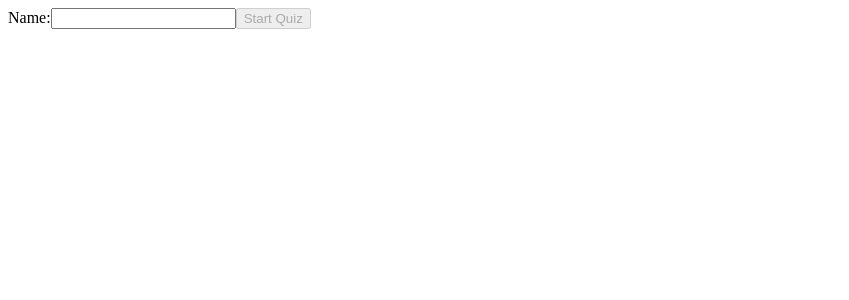
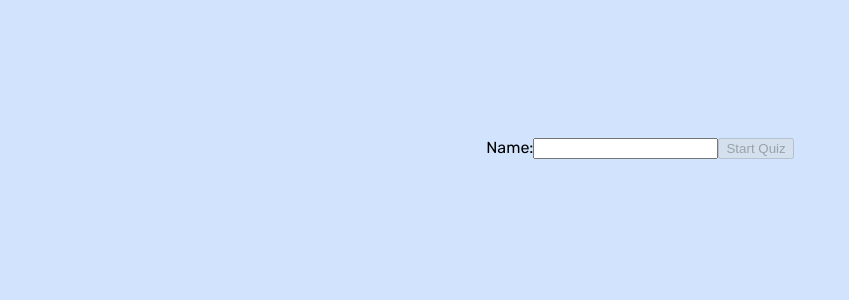
Before and after one commit to Zajecia-PJATK/projektprogramistyczny-Filiposki54, a React (Create React App) app in the folder projekt-quiz-app/: page /addQuiz in a window 1280 px wide. Shown: the top 300 px of the page, without its empty margins (0-849 px from the left). Built offline with nearby package versions, Linux system fonts and the light colour scheme.

Commit message:
Style
Dodano ogólny wygląd dla większości widoków. ps - żaden ze mnie artysta

```diff
--- a/projekt-quiz-app/src/App.js
+++ b/projekt-quiz-app/src/App.js
@@ -1,3 +1,4 @@
+import './styles/app.scss';
 import React, { useState, useContext } from 'react';
 import { Route, Routes } from 'react-router-dom';
 import QuizList from './Pages/QuizList';
@@ -13,6 +14,7 @@ const App = () => {
 
   return (
     <>
+      <div className='app'>
         <QuizContext.Provider value={{ score, setScore, name, setName }}>
           <Routes>
             <Route path='/' element={<Menu />} />
@@ -23,6 +25,7 @@ const App = () => {
             <Route path='*' element={<h1>PAGE NOT FOUND</h1>} />
           </Routes>
         </QuizContext.Provider>
+      </div>
     </>
   );
 };
--- a/projekt-quiz-app/src/Pages/QuizPage.js
+++ b/projekt-quiz-app/src/Pages/QuizPage.js
@@ -1,3 +1,4 @@
+import '../styles/quizPage.scss';
 import React, { useState, useContext } from 'react';
 import { Link, useParams } from 'react-router-dom';
 import quizzes from '../helpers/quizzes.json';
@@ -45,10 +46,9 @@ const QuizPage = () => {
 
   return (
     <>
+      <h1 className='quiz-title'>{quiz.title}</h1>
       {quiz.questions[currentQuestion].type === 'singleChoice' ? (
         <div className='quiz-container'>
-          <h1 className='quiz-title'>{quiz.title}</h1>
-          <div className='singleChoice'>
           <h3 className='quiz-question'>
             {quiz.questions[currentQuestion].question}
           </h3>
@@ -61,11 +61,8 @@ const QuizPage = () => {
             </button>
           ))}
         </div>
-        </div>
       ) : quiz.questions[currentQuestion].type === 'multipleChoice' ? (
         <div className='quiz-container'>
-          <h1 className='quiz-title'>{quiz.title}</h1>
-          <div className='multipleChoice'>
           <h3 className='quiz-question'>
             {quiz.questions[currentQuestion].question}
           </h3>
@@ -81,11 +78,8 @@ const QuizPage = () => {
             </div>
           ))}
         </div>
-        </div>
       ) : quiz.questions[currentQuestion].type === 'trueFalse' ? (
         <div className='quiz-container'>
-          <h1 className='quiz-title'>{quiz.title}</h1>
-          <div className='trueFalse'>
           <h3 className='quiz-question'>
             {quiz.questions[currentQuestion].question}
           </h3>
@@ -98,11 +92,8 @@ const QuizPage = () => {
             </button>
           ))}
         </div>
-        </div>
       ) : quiz.questions[currentQuestion].type === 'shortAnswer' ? (
         <div className='quiz-container'>
-          <h1 className='quiz-title'>{quiz.title}</h1>
-          <div className='shortAnswer'>
           <h3 className='quiz-question'>
             {quiz.questions[currentQuestion].question}
           </h3>
@@ -121,11 +112,8 @@ const QuizPage = () => {
             }}
           />
         </div>
-        </div>
       ) : quiz.questions[currentQuestion].type === 'selectFromList' ? (
         <div className=' quiz-container'>
-          <h1 className='quiz-title'>{quiz.title}</h1>
-          <div className='selectFromList'>
           <h3 className='quiz question'>
             {quiz.questions[currentQuestion].question}
           </h3>
@@ -140,11 +128,8 @@ const QuizPage = () => {
             ))}
           </select>
         </div>
-        </div>
       ) : quiz.questions[currentQuestion].type === 'fillInTheBlank' ? (
         <div className='quiz-container'>
-          <h1 className='quiz-title'>{quiz.title}</h1>
-          <div className='fillInTheBlank'>
           <h3 className='quiz-question'>
             {quiz.questions[currentQuestion].question}
           </h3>
@@ -162,7 +147,6 @@ const QuizPage = () => {
               }
             }}
           />
-          </div>
         </div>
       ) : (
         <></>
--- /dev/null
+++ b/projekt-quiz-app/src/styles/app.scss
@@ -0,0 +1,10 @@
+@import './varibles.scss';
+
+.app {
+  display: flex;
+  flex-direction: column;
+  align-items: center;
+  justify-content: center;
+  height: 100%;
+  margin-top: 10%;
+}
--- a/projekt-quiz-app/src/styles/index.scss
+++ b/projekt-quiz-app/src/styles/index.scss
@@ -0,0 +1,16 @@
+@import './varibles.scss';
+
+* {
+  box-sizing: border-box;
+  margin: 0;
+}
+
+body {
+  width: 100%;
+  font-family: $Rubik;
+  background-color: $blue;
+}
+
+#root {
+  height: 100%;
+}
--- /dev/null
+++ b/projekt-quiz-app/src/styles/quizPage.scss
@@ -0,0 +1,50 @@
+@import './varibles.scss';
+
+.name-prompt-container {
+}
+.name-prompt-label {
+}
+
+.quiz-container {
+  width: 50%;
+  height: 500px;
+  display: flex;
+  flex-direction: column;
+  align-items: center;
+  justify-content: center;
+  background-color: $yellow;
+  border-radius: $border-radius;
+}
+
+.quiz-title {
+}
+
+.quiz-question {
+  padding-left: 10px;
+  padding-right: 10px;
+  margin-top: 10px;
+}
+.quiz-checkbox {
+  margin-top: 10px;
+}
+.quiz-input-text {
+  margin-top: 10px;
+}
+.quiz-answer-option {
+  margin-top: 10px;
+}
+
+.name-prompt-btn-submit {
+  margin-top: 10px;
+}
+.quiz-answer-btn {
+  margin-top: 10px;
+  width: 25%;
+  height: 30px;
+}
+.quiz-finish-btn {
+  margin-top: 10px;
+}
+.quiz-next-btn {
+  margin-top: 10px;
+}
--- /dev/null
+++ b/projekt-quiz-app/src/styles/varibles.scss
@@ -0,0 +1,25 @@
+@import url('https://fonts.googleapis.com/css2?family=Rubik:wght@400;500;700&display=swap');
+
+$Rubik: 'Rubik', sans-serif;
+
+//colors
+$green: #cde9d6;
+$blue: #d2e4fd;
+$yellow: #fff1cb;
+$pink: #f8d3cf;
+
+//spacing
+$spacing-md: 16px;
+$spacing-lg: 32px;
+
+//border-radius
+$border-radius: 12px;
+
+@mixin breakpoints($point) {
+  @if $point == md {
+    //768
+    @media (min-width: 48em) {
+      @content;
+    }
+  }
+}
```
Lines whose indentation alone changed are shown as unchanged.
